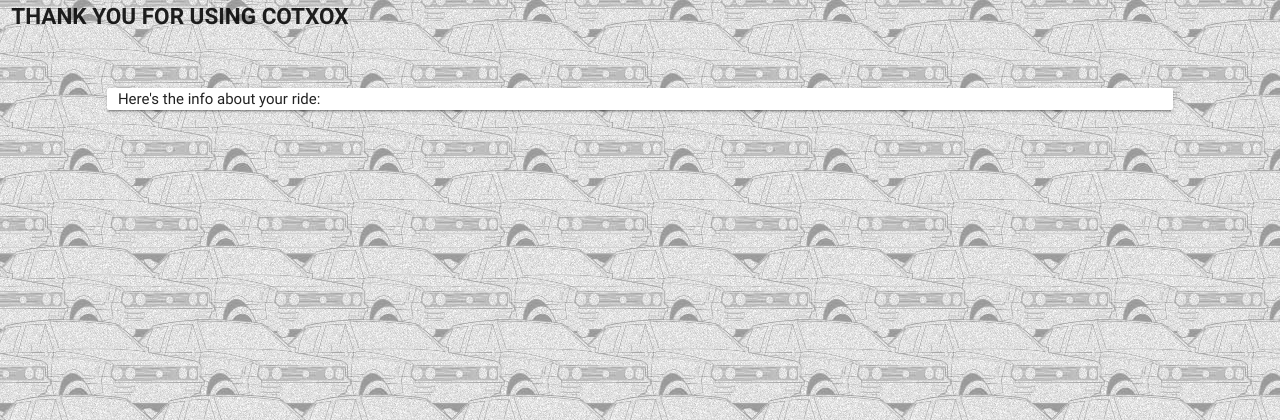
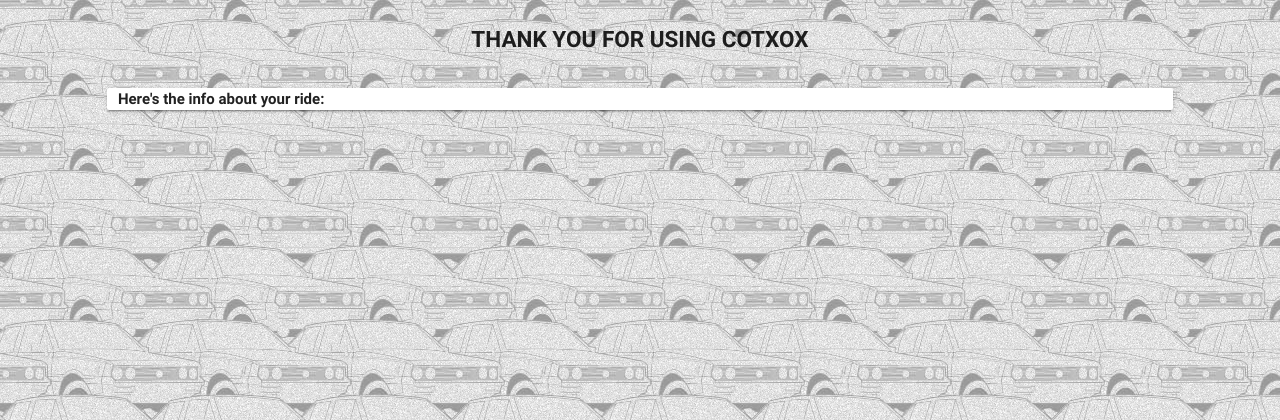
Before and after one commit to guilleCM/Cotxox_app, a Flask app: page /finish/1 in a window 1280 px wide. Shown: the top 420 px of the page. Run offline with Flask 2, Linux system fonts and the light colour scheme; a user stored in the database is signed in; data comes from the database, SQL or seed files in the repository; some libraries are stand-ins or nearby versions.

Commit message:
Updated finish view

```diff
--- a/templates/vertical/finish.html
+++ b/templates/vertical/finish.html
@@ -6,6 +6,8 @@
             height: 10%;
         }
         .title {
+            margin-left: auto;
+            margin-right: auto;
             font-size: 1.5rem;
         }
         .ride-info {
@@ -13,13 +15,13 @@
         }
     </style>
     <div class="row wrapper title-container">
-        <div class="col s12 center valign-wrapper">
+        <div class="col s12 valign-wrapper" style="height: 100%">
             <span class="title"><b>THANK YOU FOR USING COTXOX</b></span>
         </div>
     </div>
     <div class="row ride-info">
         <div class="card col s10 offset-s1">
-            <span>Here's the info about your ride:<span>
+            <span><b>Here's the info about your ride:</b><span>
         </div>
     </div>
 {% endblock %}
```
